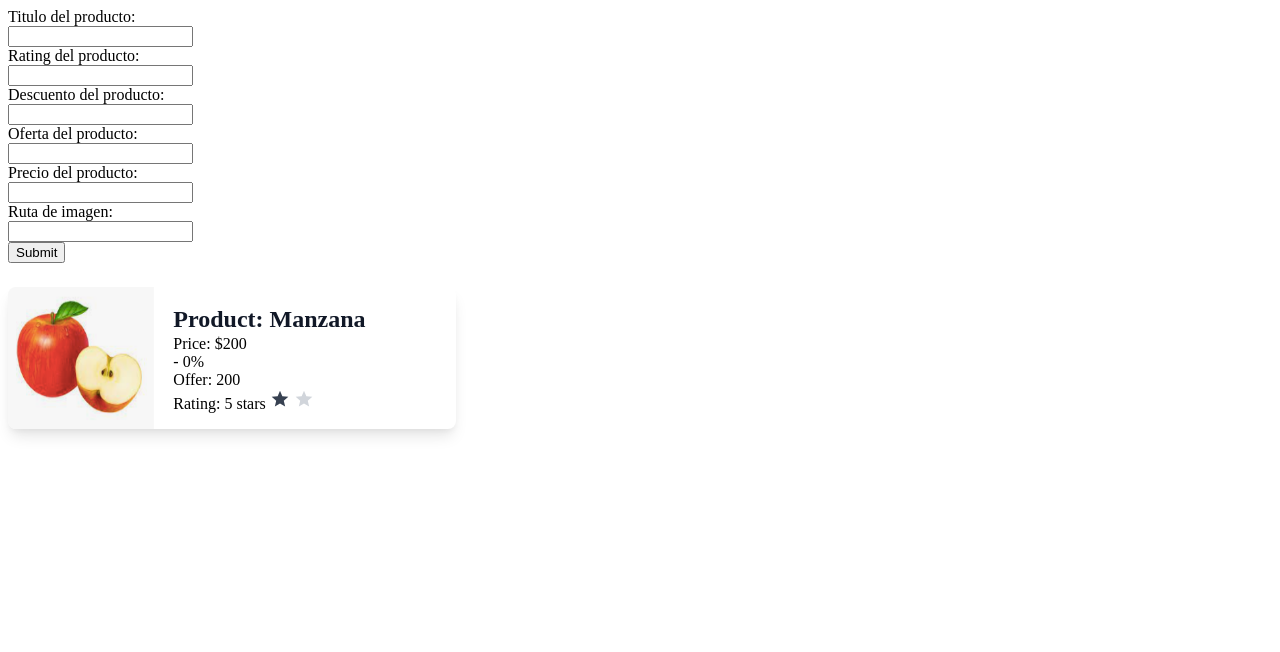
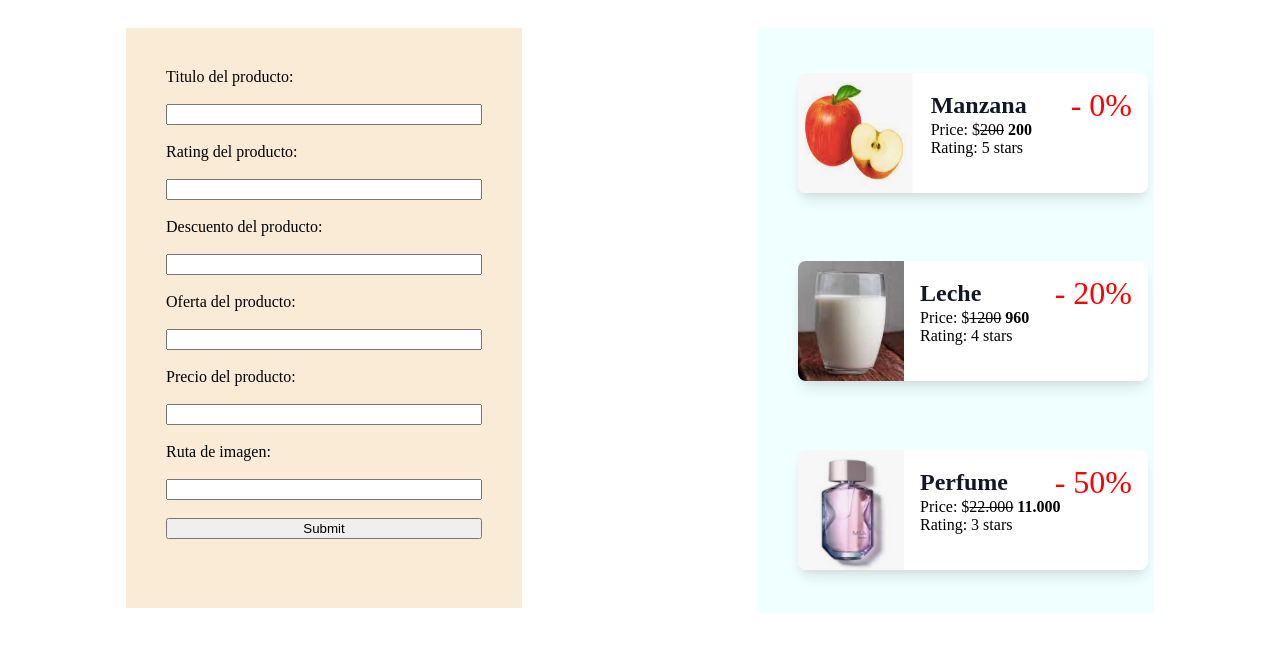
Before and after one commit to IIC3585-2021/web-components-grupo-5, a plain HTML site: page sell-item.html in a window 1280 px wide. Drawn offline with Linux system fonts and the light colour scheme.

Commit message:
fix(shopping-cards/style): change style of web component

```diff
--- a/sell-item.html
+++ b/sell-item.html
@@ -7,8 +7,36 @@
   , initial-scale=1.0">
   <title>Document</title>
   <script src="sell-item.js"></script>
+  <style>
+    .container {
+      display: flex;
+      flex-direction: row;
+    }
+    .cards-container {
+      padding: 10px 40px;
+      display: flex;
+      flex-direction: column;
+      background-color: azure;
+      margin: 20px auto;
+      justify-content: space-evenly;
+      overflow: scroll;
+      width: 25%;
+      height: 566px;
+    }
+    .add-card-container {
+      padding: 40px 40px;
+      display: flex;
+      flex-direction: column;
+      background-color: antiquewhite;
+      margin: 20px auto;
+      width: 25%;
+      height: 500px;
+    }
+  </style>
 </head>
 <body>
+  <div class="container">
+    <div class="add-card-container">
       <label>Titulo del producto:</label><br>
       <input type="text" id="ftitle" ><br>
       <label>Rating del producto:</label><br>
@@ -22,7 +50,13 @@
       <label>Ruta de imagen:</label><br>
       <input type="text" id="fimage"><br>
       <input type="submit" value="Submit" onclick="createProduct()"><br>
-  <sell-item title="Manzana" rating="5" discount="0" offer="200" price="200" image="img/manzana.png" visible></sell-item><br>
+    </div>
+    <div class="cards-container" id="cards-container">
+      <sell-item title="Manzana" rating="5" discount="0" offer="200" price="200" image="img/manzana.png" visible></sell-item>
+      <sell-item title="Leche" rating="4" discount="20" offer="960" price="1200" image="img/leche.png" visible></sell-item>
+      <sell-item title="Perfume" rating="3" discount="50" offer="11.000" price="22.000" image="img/colonia.png" visible></sell-item>
+    </div>
+  </div>
 </body>
 
   <script>
@@ -68,7 +102,8 @@
       newProduct.setAttribute("image", newImage)
 
       // append
-      document.body.appendChild(newProduct);
+      var cardsContainer = document.getElementById('cards-container')
+      cardsContainer.appendChild(newProduct);
     }
 
   </script>
--- a/sell-item.js
+++ b/sell-item.js
@@ -3,10 +3,12 @@ template.innerHTML = /*html*/`
 <style>
   .sell-item {
     padding: 24px 0px;
+    margin: 10px auto;
   }
   .card {
     display: flex;
-    max-width: 28rem;
+    width: 350px;
+    height: 120px;
     background-color: white;
     --tw-shadow: 0 10px 15px -3px rgba(0, 0, 0, 0.1), 0 4px 6px -2px rgba(0, 0, 0, 0.05);
     box-shadow: var(--tw-ring-offset-shadow, 0 0 #0000), var(--tw-ring-shadow, 0 0 #0000), var(--tw-shadow);
@@ -27,6 +29,29 @@ template.innerHTML = /*html*/`
     font-weight: 700;
     font-size: 1.5rem;
     line-height: 2rem;
+  }
+  .title-container {
+    display: flex;
+    flex-direction: row;
+    justify-content: space-between;
+    align-items: center;
+  }
+  .discount-container {
+    color: red;
+    font-size: 2rem;
+    line-height: 2rem;
+  }
+  .price-container {
+    display: flex;
+    flex-direction: row;
+    align-items: center;
+  }
+  .price {
+    text-decoration: line-through;
+  }
+  .offer {
+    font-weight: 700;
+    margin-left: 4px;
   }
   .rating-stars {
     align-items: center;
@@ -50,18 +75,16 @@ template.innerHTML = /*html*/`
     <div class="card">
       <img class='image' src="">
       <div class='info-container'>
-        <div class='product'>Product: <span class='title'>Title</span></div>
-        <div>Price: $<span class='price'>Price</span></div>
-        <div>- <span class='discount'>Discount</span>%</div>
-        <div>Offer: <span class='offer'>Offer</span></div>
-        <div class='rating-stars'>
+        <div class="title-container">
+          <div class='product'><span class='title'>Title</span></div>
+          <div class='discount-container'>- <span class='discount'>Discount</span>%</div>
+        </div>
+        <div class="price-container">
+          <div class="old-price-container">Price: $<span class='price'>Price</span></div>
+          <div><span class='offer'>Offer</span></div>
+        </div>
+        <div class='rating-stars' id='rating-stars'>
           Rating: <span class='rating'>Rating</span> stars
-          <svg class="star-selected" viewBox="0 0 24 24">
-            <path d="M12 17.27L18.18 21L16.54 13.97L22 9.24L14.81 8.63L12 2L9.19 8.63L2 9.24L7.46 13.97L5.82 21L12 17.27Z"/>
-          </svg>
-          <svg class="star-unselected" viewBox="0 0 24 24">
-            <path d="M12 17.27L18.18 21L16.54 13.97L22 9.24L14.81 8.63L12 2L9.19 8.63L2 9.24L7.46 13.97L5.82 21L12 17.27Z"/>
-          </svg>
         </div>
       </div>
     </div>
```
Lines whose indentation alone changed are shown as unchanged.
